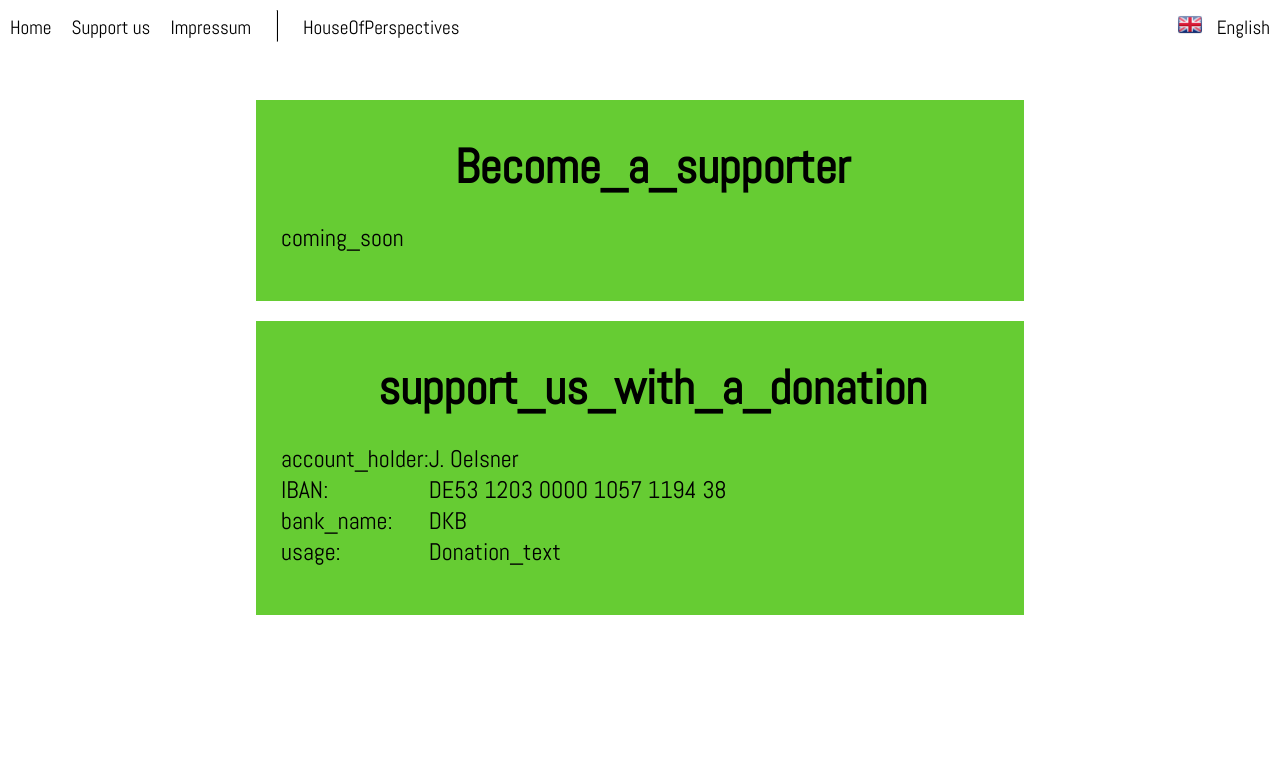
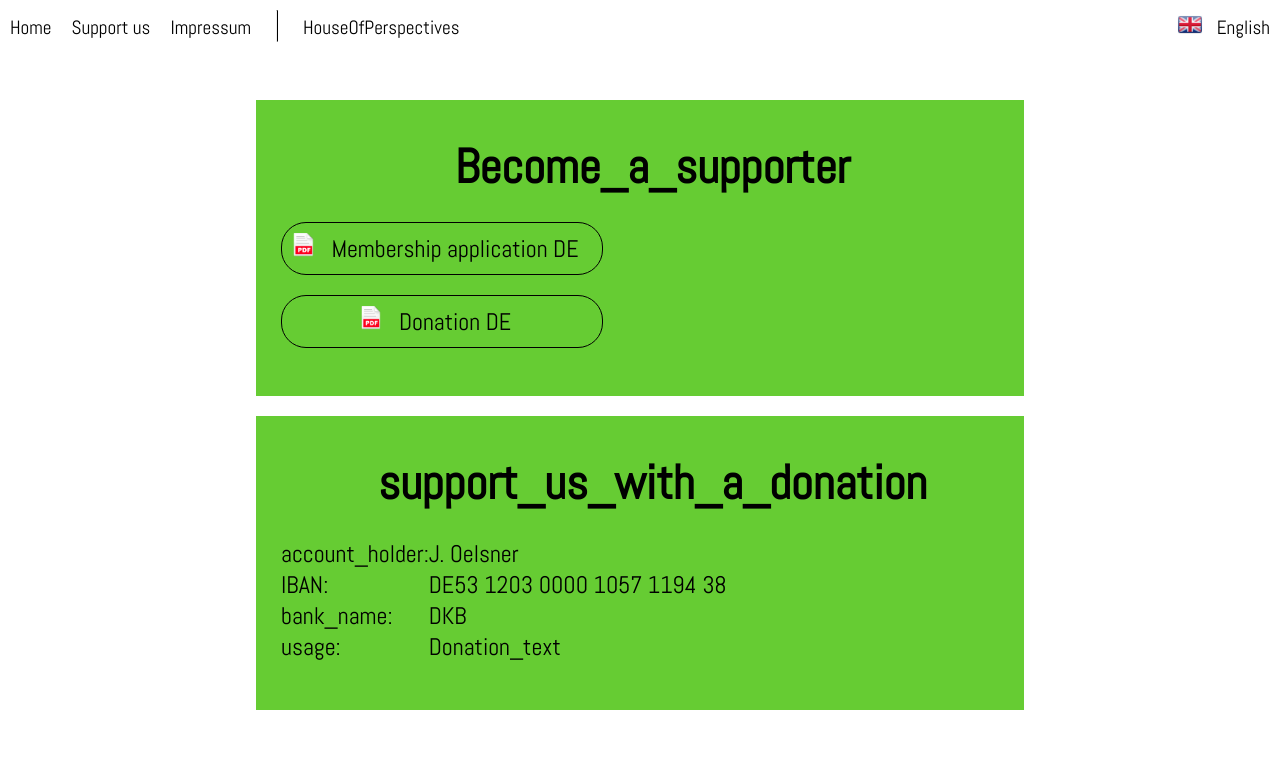
Before and after one commit to Lightshadow244/HoPe, a Django app: template HoPe/Foerder/templates/Foerder/support_us.html in a window 1280 px wide. Shown: the top 778 px of the page. Run offline with Django 3.2, Linux system fonts and the light colour scheme; the template is opened without the code that fills it, so the values that code supplies are empty.

Commit message:
support us documents

```diff
--- a/HoPe/Foerder/templates/Foerder/support_us.html
+++ b/HoPe/Foerder/templates/Foerder/support_us.html
@@ -1,12 +1,29 @@
 {% extends "base.html" %}
 {% load i18n %}
+{% load static %}
 {% block content %}
 <div>
   <div class="content content-first">
     <h1 class="content-title"><!--Become a supporter-->{% trans "Become_a_supporter" %}</h1>
-    <p class="content-text">
-      <!--coming soon...-->{% trans "coming_soon" %}
-    </p>
+    <div class="content-text">
+      <!--coming soon...{% trans "coming_soon" %}-->
+      <a class="document-member" href="{% static 'Beitrittserklärung_Freunde _ Förderer_HoPe_Ghana_eV.pdf' %}">
+        <div>
+          <div>
+          <img src="{% static 'icons/pdf.png' %}" class="home-menu-country-icon">
+          {% trans "Membership application DE" %}
+          </div>
+        </div>
+      </a>
+      <a class="document-donation" href="{% static 'Spendenformular_für_Freunde_Förderer_HoPe_Ghana_eV.pdf' %}">
+        <div>
+          <div>
+          <img src="{% static 'icons/pdf.png' %}" class="home-menu-country-icon">
+          {% trans "Donation DE" %}
+          </div>
+        </div>
+      </a>
+    </div>
   </div>
   <div class="content">
     <h1 class="content-title"><!--Support us with a donation-->{% trans "support_us_with_a_donation" %}</h1>
--- a/HoPe/HoPe/settings.py
+++ b/HoPe/HoPe/settings.py
@@ -136,4 +136,5 @@ STATIC_ROOT = os.path.join(BASE_DIR, "static_prod/")
 STATICFILES_DIRS = [
     os.path.join(BASE_DIR, "static/css"),
     os.path.join(BASE_DIR, "static/media"),
+    os.path.join(BASE_DIR, "static/documents"),
 ]
--- a/HoPe/static/css/custom.css
+++ b/HoPe/static/css/custom.css
@@ -327,6 +327,22 @@ h4 {
 	position: absolute;
 	-webkit-transform: scale(-1, 1);
 }
+.document-member, .document-donation {
+	text-decoration: none;
+	color: black;
+}
+.document-member > div, .document-donation > div{
+	border: 1px solid black;
+	width: 300px;
+	padding: 10px;
+	border-radius: 25px;
+	margin-top: 20px;
+}
+
+.document-donation div div{
+	width: 165px;
+	margin:auto;
+}
 /*css for smartphones*/
 @media (max-width: 1200px) {
 	body {
```
Also changed, not shown: HoPe/static/media/icons/Pdf.png (added), 3 other files.
